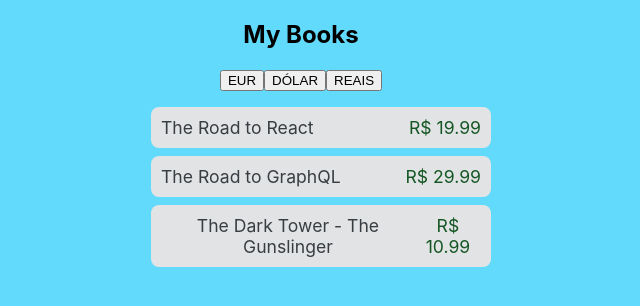
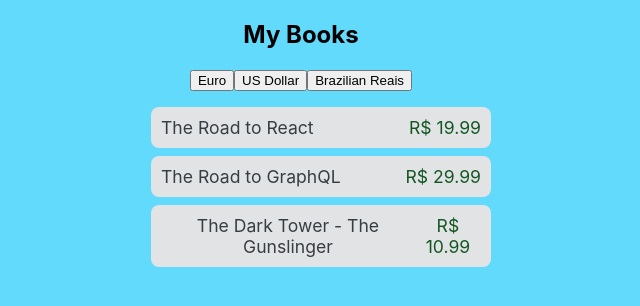
Before and after one commit to WillRock19/test-react-functionalities, a React (Create React App) app: page / in a window 1280 px wide. Shown: the top 306 px of the page, without its empty margins (339-979 px from the left). Built offline with nearby package versions, Linux system fonts and the light colour scheme.

Commit message:
Getting currencies from API and mapping it to a list of buttons

```diff
--- a/src/App.js
+++ b/src/App.js
@@ -1,26 +1,26 @@
-import {getBooksData} from './services/book-api';
+import { useState } from "react";
+import { getBooksData } from "./services/book-api";
+import { getCurrencies } from "./services/currencies-api";
 
-import Books from './components/Books';
-import styles from './App.module.scss';
-import CurrencyContext from './context/currency';
-
-import { useState } from 'react';
+import Books from "./components/Books";
+import styles from "./App.module.scss";
+import CurrencyContext from "./context/currency";
 
 function App() {
-  const [currency, setCurrency] = useState('R$');
+  const [currency, setCurrency] = useState("R$");
 
   const handleChangeCurrency = (currency) => {
     setCurrency(currency);
-  }
+  };
 
   return (
     <CurrencyContext.Provider value={currency}>
       <section className={styles.App}>
         <h1>My Books</h1>
         <section className={styles.CurrencySelection}>
-          <button onClick={() => handleChangeCurrency('€')}>EUR</button>
-          <button onClick={() => handleChangeCurrency('$')}>DÓLAR</button>
-          <button onClick={() => handleChangeCurrency('R$')}>REAIS</button>
+          {Object.values(getCurrencies()).map(item => (
+            <button onClick={() => handleChangeCurrency(item.symbol)}>{item.label}</button>
+          ))}
         </section>
         <Books list={getBooksData()} />
       </section>
--- /dev/null
+++ b/src/services/currencies-api.js
@@ -0,0 +1,16 @@
+export const getCurrencies = () => {
+    return {
+        Euro: {
+            symbol: '€',
+            label: 'Euro',
+        },
+        Usd: {
+            symbol: '$',
+            label: 'US Dollar',
+        },
+        Real: {
+            symbol: 'R$',
+            label:  'Brazilian Reais',
+        },
+    }
+  };
```
